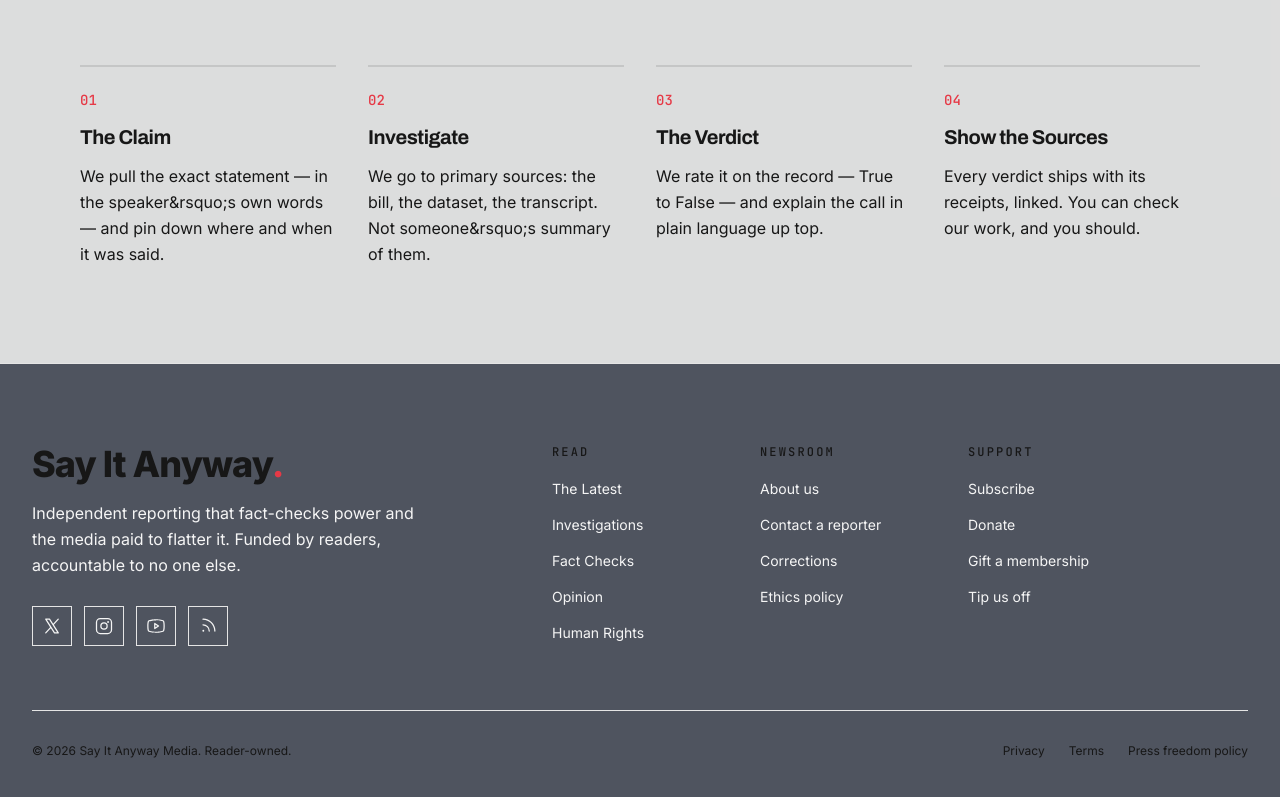
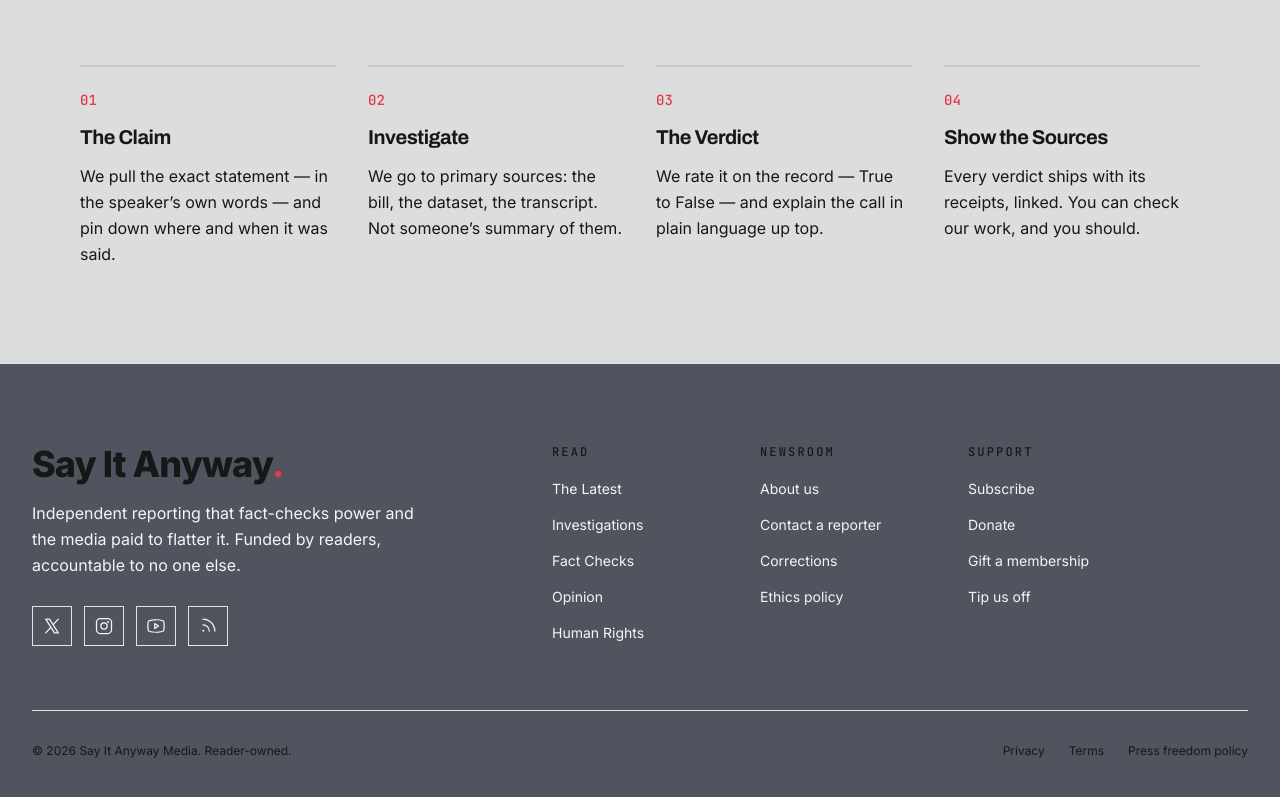
Before and after one commit to d-zucho/sayitanyway, a Next.js app: page / in a window 1280 px wide. Shown: the part 3106-3903 px from the top of the page. Built offline with nearby package versions, Linux system fonts and the light colour scheme.

Commit message:
fix: use literal curly apostrophe in HowWeVerify step strings

```diff
--- a/sections/home/HowWeVerify.tsx
+++ b/sections/home/HowWeVerify.tsx
@@ -8,12 +8,12 @@ const steps = [
   {
     n: '01',
     title: 'The Claim',
-    body: 'We pull the exact statement — in the speaker&rsquo;s own words — and pin down where and when it was said.',
+    body: 'We pull the exact statement — in the speaker’s own words — and pin down where and when it was said.',
   },
   {
     n: '02',
     title: 'Investigate',
-    body: 'We go to primary sources: the bill, the dataset, the transcript. Not someone&rsquo;s summary of them.',
+    body: 'We go to primary sources: the bill, the dataset, the transcript. Not someone’s summary of them.',
   },
   {
     n: '03',
```
